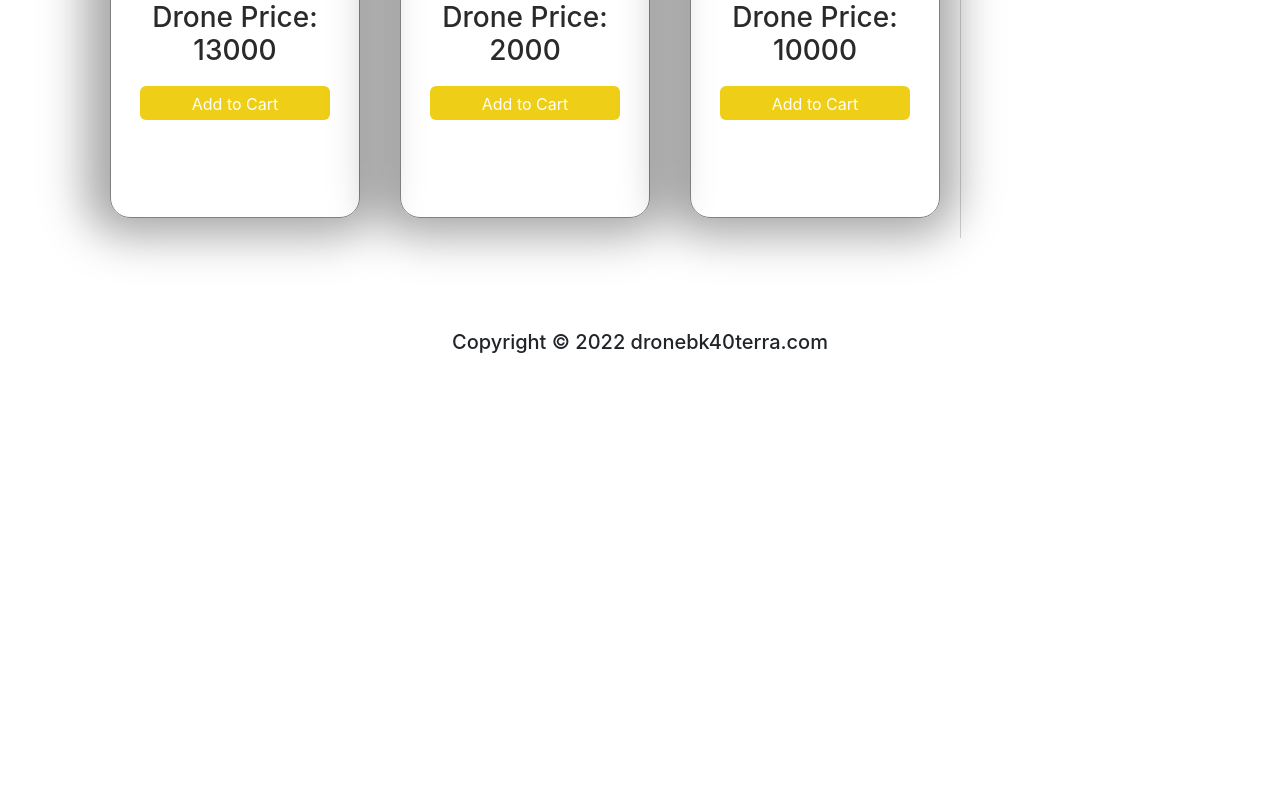
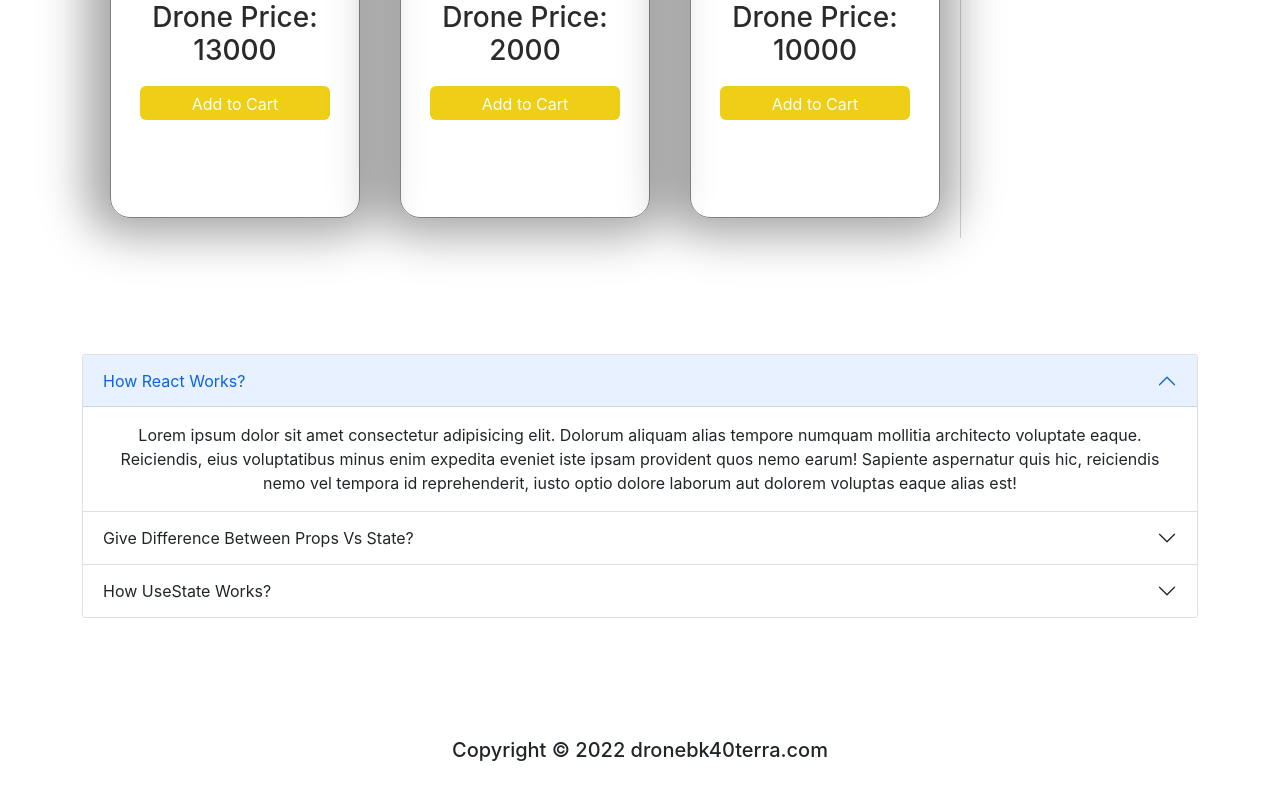
Before and after one commit to khadiza21/-lucky-one-as-8, a React (Create React App) app: page / in a window 1280 px wide. Shown: the part 2190-2990 px from the top of the page. Before the commit the page ends 2624 px from the top, so only its background shows below. Built offline with nearby package versions, Linux system fonts and the light colour scheme.

Commit message:
40% done

```diff
--- a/src/App.js
+++ b/src/App.js
@@ -1,4 +1,5 @@
 import "./App.css";
+import Answers from "./components/Answers/Answers";
 import Footer from "./components/Footer/Footer";
 import Header from "./components/Header/Header";
 import Main from "./components/Main/Main";
@@ -8,6 +9,7 @@ function App() {
     <div className="App">
       <Header></Header>
       <Main></Main>
+      <Answers></Answers>
       <Footer></Footer>
     </div>
   );
--- /dev/null
+++ b/src/components/Answers/Answers.js
@@ -0,0 +1,96 @@
+import React from "react";
+
+const Answers = () => {
+  return (
+    <div className="container my-5 py-5">
+      <div className="accordion" id="accordionPanelsStayOpenExample">
+        <div className="accordion-item">
+          <h2 className="accordion-header" id="panelsStayOpen-headingOne">
+            <button
+              className="accordion-button"
+              type="button"
+              data-bs-toggle="collapse"
+              data-bs-target="#panelsStayOpen-collapseOne"
+              aria-expanded="true"
+              aria-controls="panelsStayOpen-collapseOne"
+            >
+              How React Works?
+            </button>
+          </h2>
+          <div
+            id="panelsStayOpen-collapseOne"
+            className="accordion-collapse collapse show"
+            aria-labelledby="panelsStayOpen-headingOne"
+          >
+            <div className="accordion-body">
+              Lorem ipsum dolor sit amet consectetur adipisicing elit. Dolorum
+              aliquam alias tempore numquam mollitia architecto voluptate eaque.
+              Reiciendis, eius voluptatibus minus enim expedita eveniet iste
+              ipsam provident quos nemo earum! Sapiente aspernatur quis hic,
+              reiciendis nemo vel tempora id reprehenderit, iusto optio dolore
+              laborum aut dolorem voluptas eaque alias est!
+            </div>
+          </div>
+        </div>
+        <div className="accordion-item">
+          <h2 className="accordion-header" id="panelsStayOpen-headingTwo">
+            <button
+              className="accordion-button collapsed"
+              type="button"
+              data-bs-toggle="collapse"
+              data-bs-target="#panelsStayOpen-collapseTwo"
+              aria-expanded="false"
+              aria-controls="panelsStayOpen-collapseTwo"
+            >
+              Give Difference Between Props Vs State?
+            </button>
+          </h2>
+          <div
+            id="panelsStayOpen-collapseTwo"
+            className="accordion-collapse collapse"
+            aria-labelledby="panelsStayOpen-headingTwo"
+          >
+            <div className="accordion-body">
+              Lorem ipsum dolor sit amet consectetur adipisicing elit. Dolorum
+              aliquam alias tempore numquam mollitia architecto voluptate eaque.
+              Reiciendis, eius voluptatibus minus enim expedita eveniet iste
+              ipsam provident quos nemo earum! Sapiente aspernatur quis hic,
+              reiciendis nemo vel tempora id reprehenderit, iusto optio dolore
+              laborum aut dolorem voluptas eaque alias est!
+            </div>
+          </div>
+        </div>
+        <div className="accordion-item">
+          <h2 className="accordion-header" id="panelsStayOpen-headingThree">
+            <button
+              className="accordion-button collapsed"
+              type="button"
+              data-bs-toggle="collapse"
+              data-bs-target="#panelsStayOpen-collapseThree"
+              aria-expanded="false"
+              aria-controls="panelsStayOpen-collapseThree"
+            >
+              How UseState Works?
+            </button>
+          </h2>
+          <div
+            id="panelsStayOpen-collapseThree"
+            className="accordion-collapse collapse"
+            aria-labelledby="panelsStayOpen-headingThree"
+          >
+            <div className="accordion-body">
+              Lorem ipsum dolor sit amet consectetur adipisicing elit. Dolorum
+              aliquam alias tempore numquam mollitia architecto voluptate eaque.
+              Reiciendis, eius voluptatibus minus enim expedita eveniet iste
+              ipsam provident quos nemo earum! Sapiente aspernatur quis hic,
+              reiciendis nemo vel tempora id reprehenderit, iusto optio dolore
+              laborum aut dolorem voluptas eaque alias est!
+            </div>
+          </div>
+        </div>
+      </div>
+    </div>
+  );
+};
+
+export default Answers;
```
Also changed, not shown: src/components/Cart/Cart.js (+4 -4 lines).
